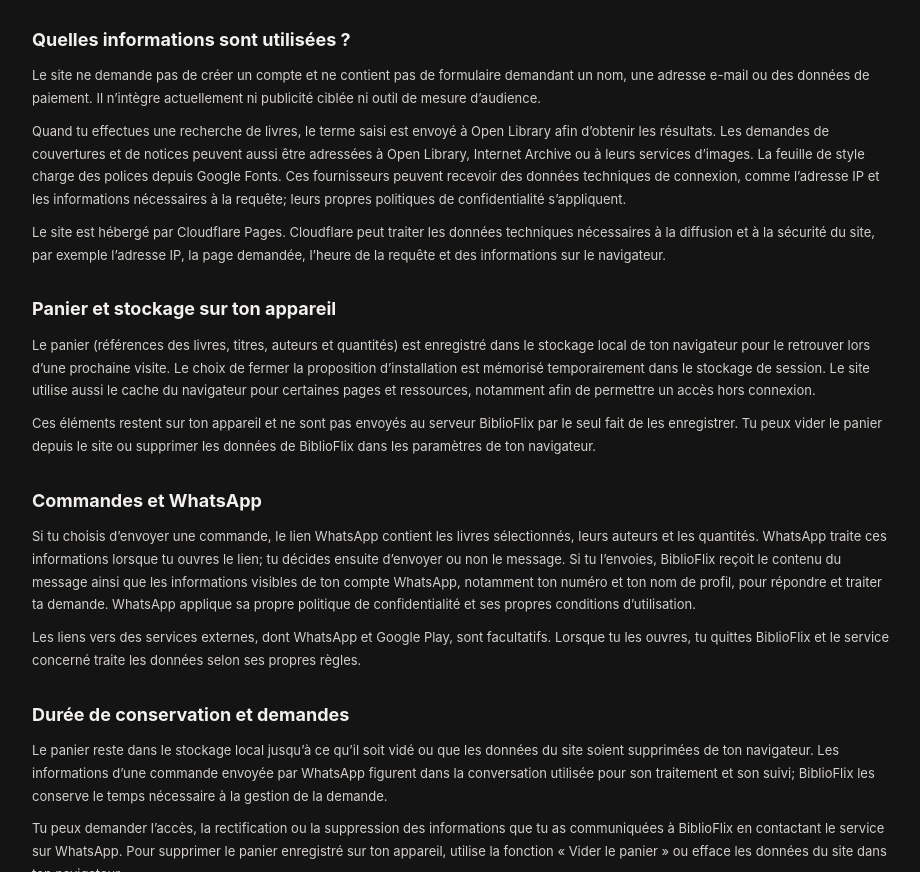
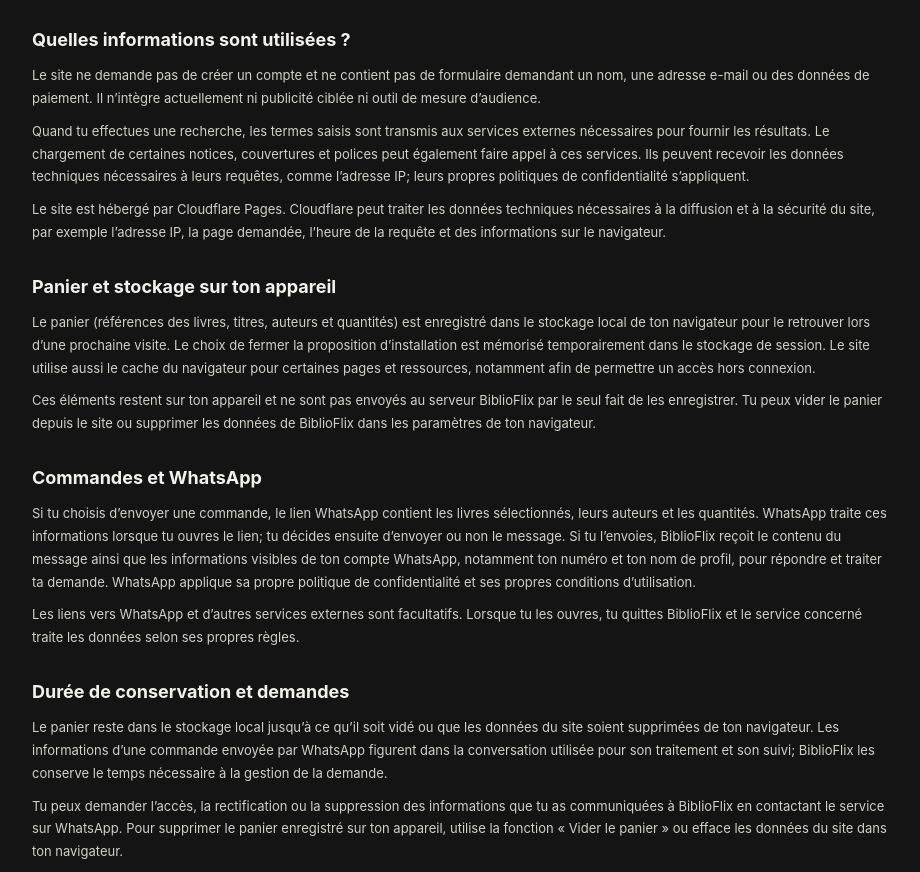
Before and after one commit to Mklfa/BiblioFlix, an Electron app: page public/confidentialite.html in a window 1280 px wide. Shown: the part 357-1229 px from the top of the page, without its empty margins (32-952 px from the left). Drawn offline with Linux system fonts and the light colour scheme.

Commit message:
Ajuster les mentions de services externes
Ne pas détailler les sources de contenus tout en conservant les informations sur les données transmises.

Co-authored-by: Copilot <223556219+Copilot@users.noreply.github.com>

```diff
--- a/public/confidentialite.html
+++ b/public/confidentialite.html
@@ -47,12 +47,11 @@
             publicité ciblée ni outil de mesure d’audience.
           </p>
           <p>
-            Quand tu effectues une recherche de livres, le terme saisi est envoyé à Open Library
-            afin d’obtenir les résultats. Les demandes de couvertures et de notices peuvent aussi
-            être adressées à Open Library, Internet Archive ou à leurs services d’images. La
-            feuille de style charge des polices depuis Google Fonts. Ces fournisseurs peuvent
-            recevoir des données techniques de connexion, comme l’adresse IP et les informations
-            nécessaires à la requête; leurs propres politiques de confidentialité s’appliquent.
+            Quand tu effectues une recherche, les termes saisis sont transmis aux services externes
+            nécessaires pour fournir les résultats. Le chargement de certaines notices, couvertures
+            et polices peut également faire appel à ces services. Ils peuvent recevoir les données
+            techniques nécessaires à leurs requêtes, comme l’adresse IP; leurs propres politiques
+            de confidentialité s’appliquent.
           </p>
           <p>
             Le site est hébergé par Cloudflare Pages. Cloudflare peut traiter les données
@@ -88,9 +87,9 @@
             applique sa propre politique de confidentialité et ses propres conditions d’utilisation.
           </p>
           <p>
-            Les liens vers des services externes, dont WhatsApp et Google Play, sont facultatifs.
-            Lorsque tu les ouvres, tu quittes BiblioFlix et le service concerné traite les données
-            selon ses propres règles.
+            Les liens vers WhatsApp et d’autres services externes sont facultatifs. Lorsque tu les
+            ouvres, tu quittes BiblioFlix et le service concerné traite les données selon ses propres
+            règles.
           </p>
         </section>
 
--- a/public/sw.js
+++ b/public/sw.js
@@ -1,4 +1,4 @@
-const CACHE_NAME = "biblioflix-pwa-v8";
+const CACHE_NAME = "biblioflix-pwa-v9";
 const APP_SHELL = [
   "./",
   "./index.html",
```
